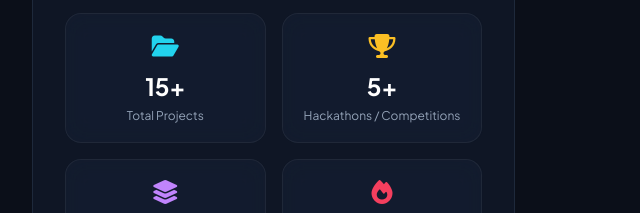
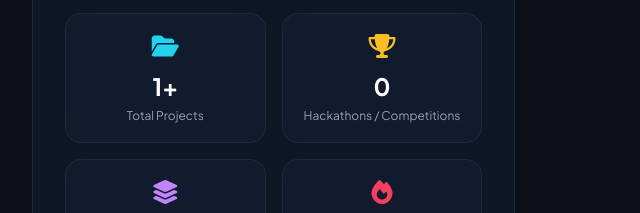
Before and after one commit to ruhu57/My-Portfolio, a plain HTML site: page index.html in a window 1280 px wide. Shown: the part 1132-1345 px from the top of the page, 0-640 px from the left. Drawn offline with nearby package versions, Linux system fonts and the light colour scheme.

```diff
--- a/index.html
+++ b/index.html
@@ -324,12 +324,12 @@
                             <div class="grid grid-cols-2 gap-4">
                                 <div class="glass-card p-4 rounded-2xl text-center">
                                     <i class="fa-solid fa-folder-open text-2xl text-cyan-400 mb-2"></i>
-                                    <span class="block text-2xl font-bold text-white">15+</span>
+                                    <span class="block text-2xl font-bold text-white">1+</span>
                                     <span class="text-xs text-slate-400">Total Projects</span>
                                 </div>
                                 <div class="glass-card p-4 rounded-2xl text-center">
                                     <i class="fa-solid fa-trophy text-2xl text-amber-400 mb-2"></i>
-                                    <span class="block text-2xl font-bold text-white">5+</span>
+                                    <span class="block text-2xl font-bold text-white">0</span>
                                     <span class="text-xs text-slate-400">Hackathons / Competitions</span>
                                 </div>
                                 <div class="glass-card p-4 rounded-2xl text-center">
```
